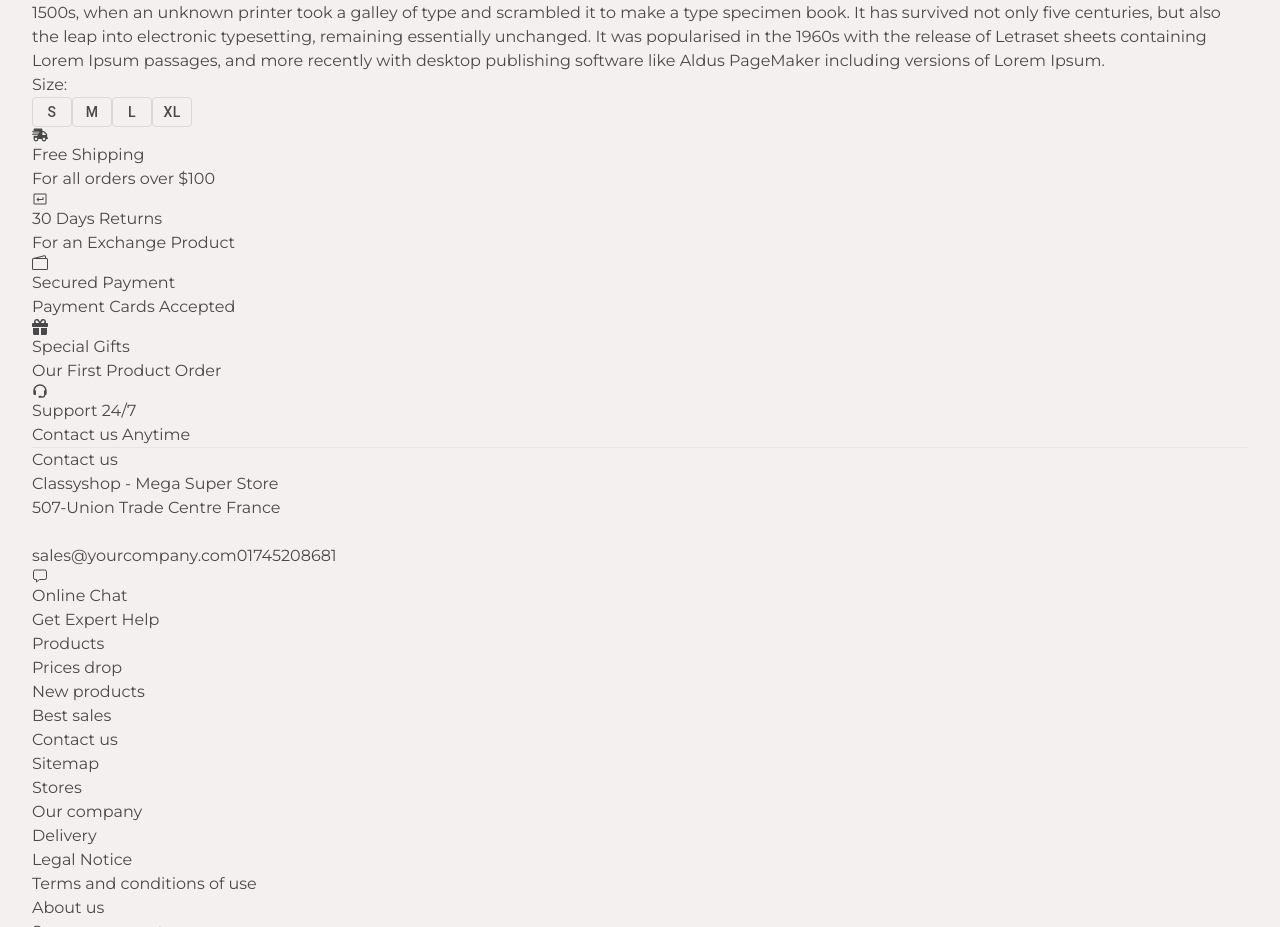
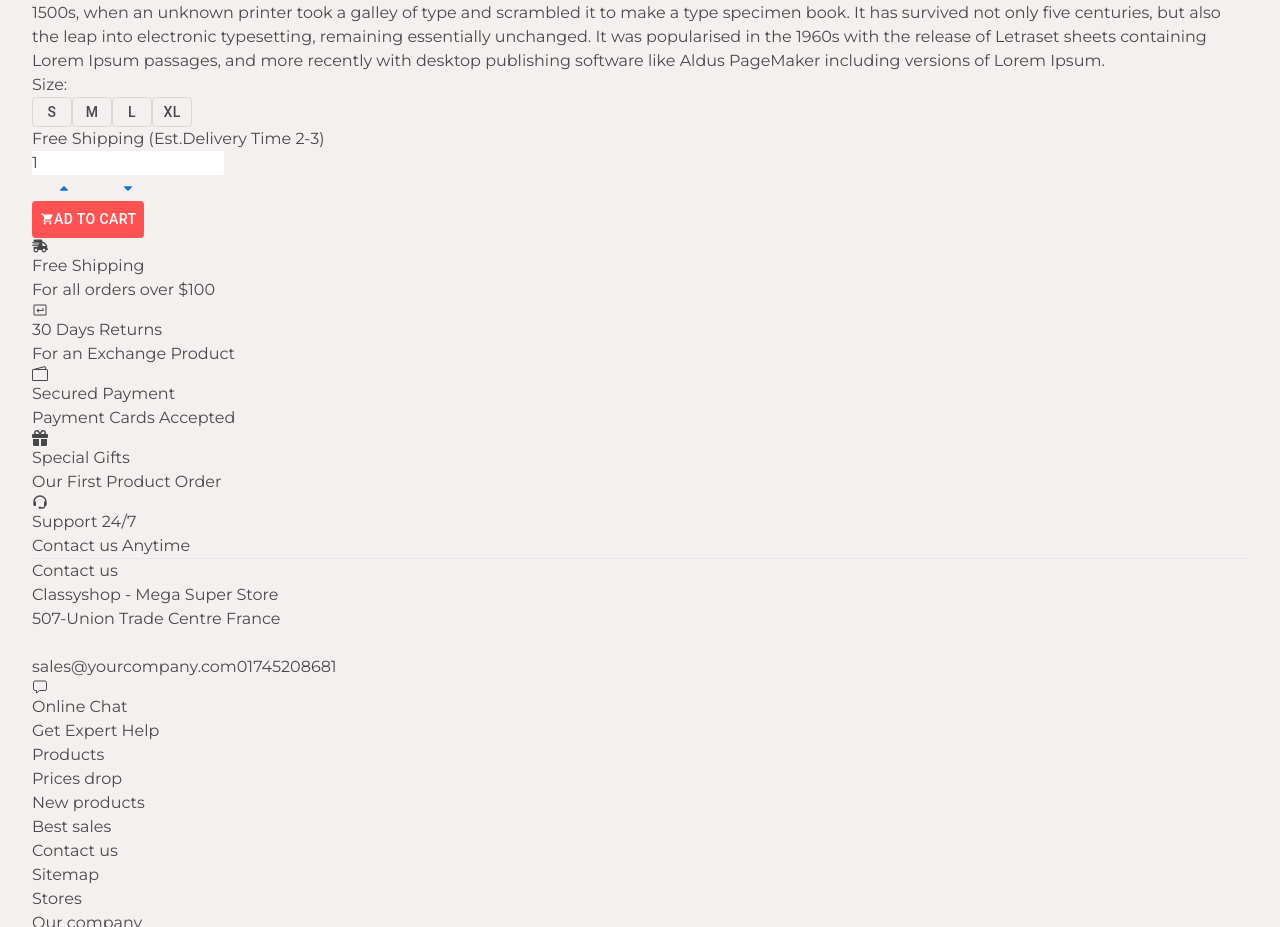
Before and after one commit to Aminulhoque01/GlassyShop-frontend, a React (Vite) app: page /productDetails/1 in a window 1280 px wide. Shown: the part 2104-3031 px from the top of the page. Built offline with nearby package versions, Linux system fonts and the light colour scheme.

Commit message:
price increment decrement

```diff
--- /dev/null
+++ b/src/components/QtyBox/QtyBox.jsx
@@ -0,0 +1,19 @@
+import  Button from "@mui/material/Button";
+import { FaCaretUp } from "react-icons/fa";
+import { FaCaretDown } from "react-icons/fa";
+
+
+const QtyBox =()=>{
+    return(
+        <div className="qtyBox  flex items-center relative">
+            <input type="number" className="w-full h-full p-2 pl-5 text-[15px] focus:outline-none border-2
+            border-[rgba(0,0,0,0.2)] rounded-md" defaultValue={1}/>
+           <div className="flex items-center flex-col justify-between h-[40x] absolute top-0 right-0 z-50 !border-l-1 !border-[#000]">
+             <Button className="!min-w-[20px] !h-[20px] !text-[#000] !rounded-none"><FaCaretUp /></Button>
+            <Button className="!min-w-[20px] !h-[20px] !text-[#000] !rounded-none"><FaCaretDown /></Button>
+           </div>
+        </div>
+    )
+}
+
+export default QtyBox;
--- a/src/index.css
+++ b/src/index.css
@@ -90,3 +90,11 @@ footer form input::placeholder{font-size:14px}
 .Mui-selected .MuiPaginationItem-page{color:#ff5252 !important; opacity:1}
  .Mui-selected .MuiPaginationItem-page{background:#ff5252 !important; color:#fff
     !important; }
+
+
+input[type=number]::-webkit-inner-spin-button,
+input[type=number]::-webkit-outer-spain-button{
+  -webkit-appearance: none;
+  -moz-appearance: none;
+  appearance: none;
+}
--- a/src/pages/ProductDetails/ProductDetails.jsx
+++ b/src/pages/ProductDetails/ProductDetails.jsx
@@ -5,6 +5,9 @@ import Rating from "@mui/material/Rating";
 import Button from "@mui/material/Button";
 import './style.css'
 import { useState } from "react";
+import QtyBox from "../../components/QtyBox/QtyBox";
+import { IoMdCart } from "react-icons/io";
+
 
 const ProductDetails = () => {
  const [ productActionIndex, setProductActionIndex]=useState(null)
@@ -98,6 +101,15 @@ const ProductDetails = () => {
                 </div>
               </div>
 
+              <p className="text-[14px] mt-4 mb-2">Free Shipping (Est.Delivery Time 2-3)</p>
+              <div className="flex items-center gap-2  ">
+                <div className="qtyBoxWrapper w-[70px]">
+                  <QtyBox/>
+                </div>
+
+                <Button className="btn-org flex gap-2"><IoMdCart className="text-[20px]"/>Ad to Cart</Button>
+              </div>
+
           </div>
         </div>
       </section>
```
